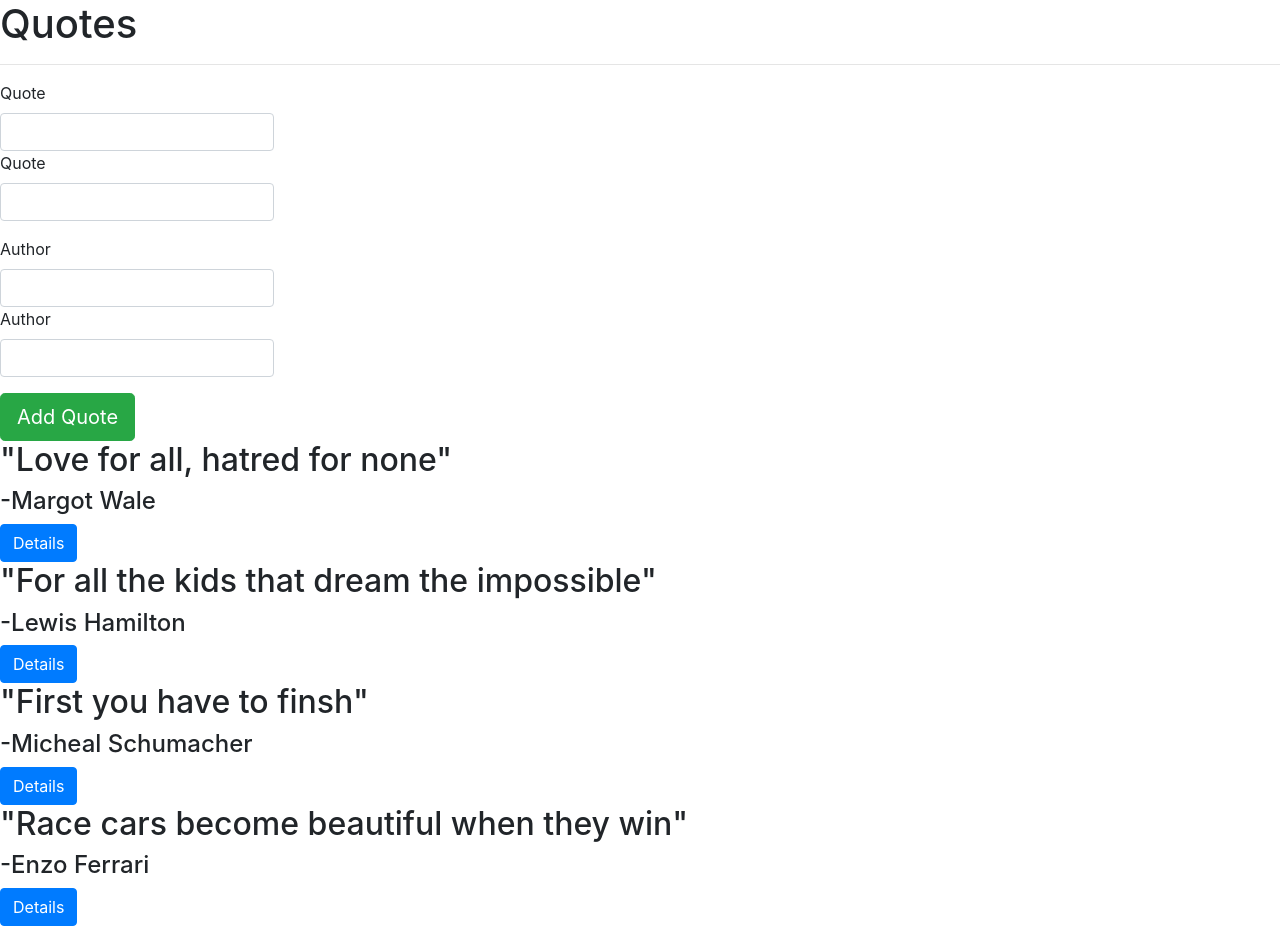
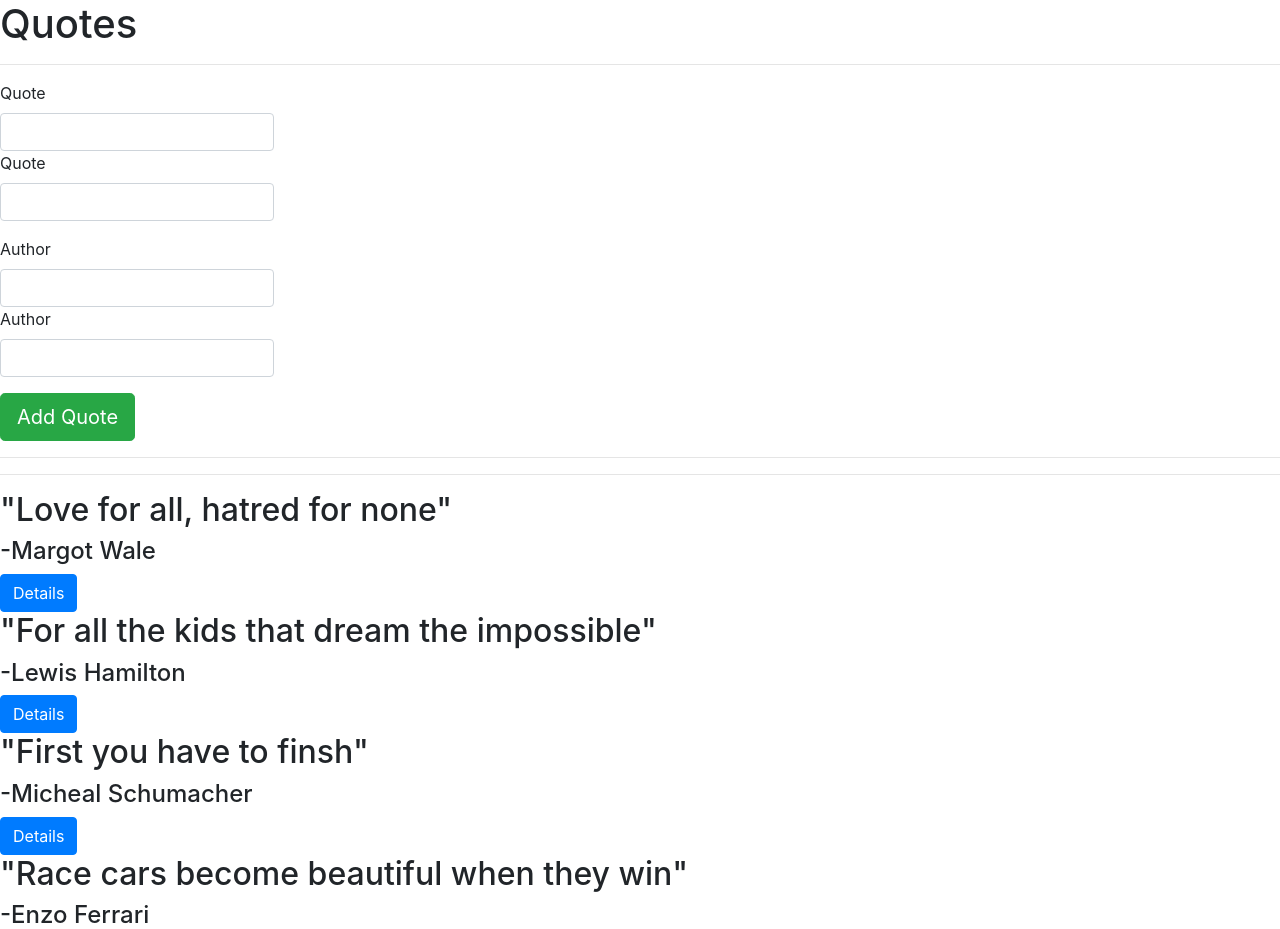
Before and after one commit to edwinaringo/quotes, an Angular app in the folder Quotes/: page / in a window 1280 px wide. Shown: the top 929 px of the page. Built offline with nearby package versions, Linux system fonts and the light colour scheme.

Commit message:
Adding the add quote functionality

```diff
--- a/Quotes/src/app/quote-form/quote-form.component.html
+++ b/Quotes/src/app/quote-form/quote-form.component.html
@@ -2,7 +2,7 @@
 <div class="container-fluid">
   <div class="row">
       <form #quoteForm='ngForm'>
-        <form (ngSubmit)='submitQuote()' #quoteForm='ngForm'></form>
+        <form (ngSubmit)='submitQuote()' #quoteForm='ngForm'>
           <div class="form-group">
 
               <label for="name">Quote</label>
@@ -27,5 +27,3 @@
           </div>
           <button type="submit reset" class="btn btn-success btn-lg">Add Quote</button>
       </form>
-  </div>
-</div>
--- a/Quotes/src/app/quote-form/quote-form.component.ts
+++ b/Quotes/src/app/quote-form/quote-form.component.ts
@@ -13,7 +13,7 @@ export class QuoteFormComponent implements OnInit {
 
   submitQuote(){
     this.addQuote.emit(this.newQuote);
-    this.newQuote = new Quote(0,"","",0,0,new Date());
+
   }
   constructor() { }
 
--- a/Quotes/src/app/quote-metadata/quote-metadata.component.ts
+++ b/Quotes/src/app/quote-metadata/quote-metadata.component.ts
@@ -16,7 +16,6 @@ export class QuoteMetadataComponent implements OnInit {
   }
 
 
-
   constructor() { }
 
   ngOnInit(): void {
--- a/Quotes/src/app/quote/quote.component.html
+++ b/Quotes/src/app/quote/quote.component.html
@@ -2,7 +2,8 @@
 <hr>
 
 <app-quote-form (addQuote)="addNewQuote($event)"></app-quote-form>
-<div *ngFor = 'let quote of userQuotes'>
+
+<hr><hr>
   <div *ngFor = 'let quote of userQuotes, let i = index'>
   <h2>"{{quote.message}}"</h2>
 
```
